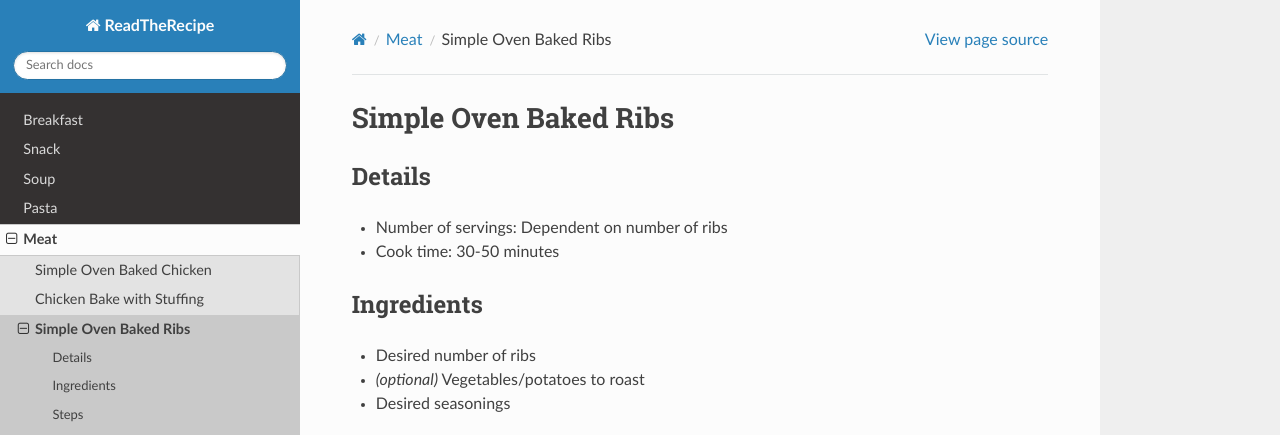
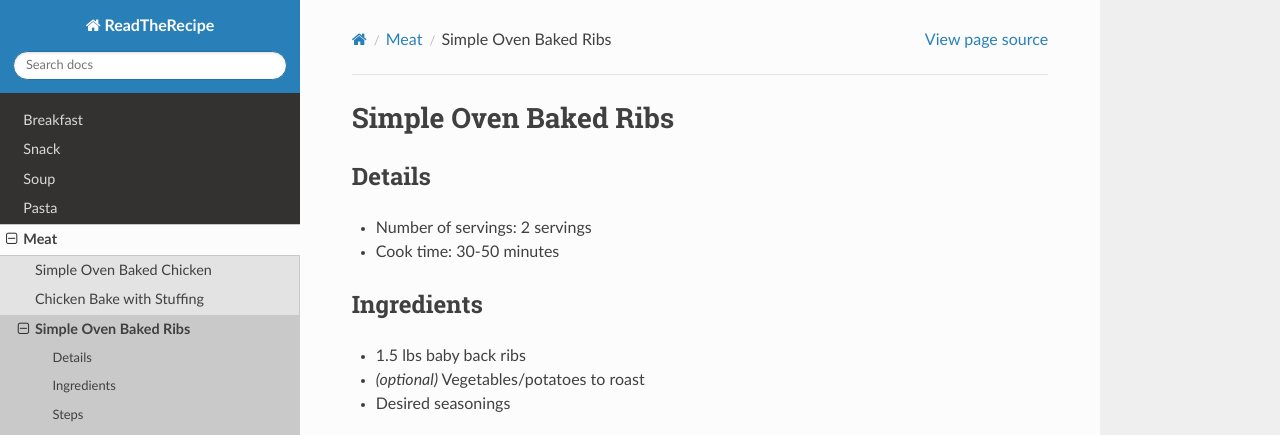
Before and after one commit to bernardopacini/ReadTheRecipe, a Sphinx documentation site: the page built from source/meat/bakedRibs.rst, in a window 1280 px wide. Shown: the top 435 px of the page. Built offline with Sphinx 7.4.7 and the Read the Docs theme 2.0.0, drawn with Linux system fonts in a browser that asks for light colours.

Commit message:
bernardo fixes

```diff
--- a/source/meat/bakedPorkChop.rst
+++ b/source/meat/bakedPorkChop.rst
@@ -4,7 +4,7 @@ Simple Oven Baked Pork Chops
 Details
 -------
 
-* Number of servings: Dependent on number of pork chops
+* Number of servings: 1 pork chop per person
 * Cook time: 20 minutes
 
 Ingredients
@@ -22,6 +22,5 @@ Steps
 #. *(Optional)* Prep vegetables (slice, season, add oil, etc.) and add to the pan with the pork.
 #. Place in oven, bake for 20 minutes (or until pork reaches an internal temperature of 145 degrees).
 
-
 Notes
 -----
--- a/source/meat/bakedRibs.rst
+++ b/source/meat/bakedRibs.rst
@@ -4,13 +4,13 @@ Simple Oven Baked Ribs
 Details
 -------
 
-* Number of servings: Dependent on number of ribs
+* Number of servings: 2 servings
 * Cook time: 30-50 minutes
 
 Ingredients
 -----------
 
-* Desired number of ribs
+* 1.5 lbs baby back ribs
 * *(optional)* Vegetables/potatoes to roast
 * Desired seasonings
 
--- a/source/meat/bakedSausage.rst
+++ b/source/meat/bakedSausage.rst
@@ -10,7 +10,7 @@ Details
 Ingredients
 -----------
 
-* Desired number of sausages
+* Desired number of sausages (1 per person)
 * *(optional)* Vegetables/potatoes to roast
 * Desired seasonings
 
```
Also changed, not shown: source/meat/index.rst (line endings or trailing spaces).
